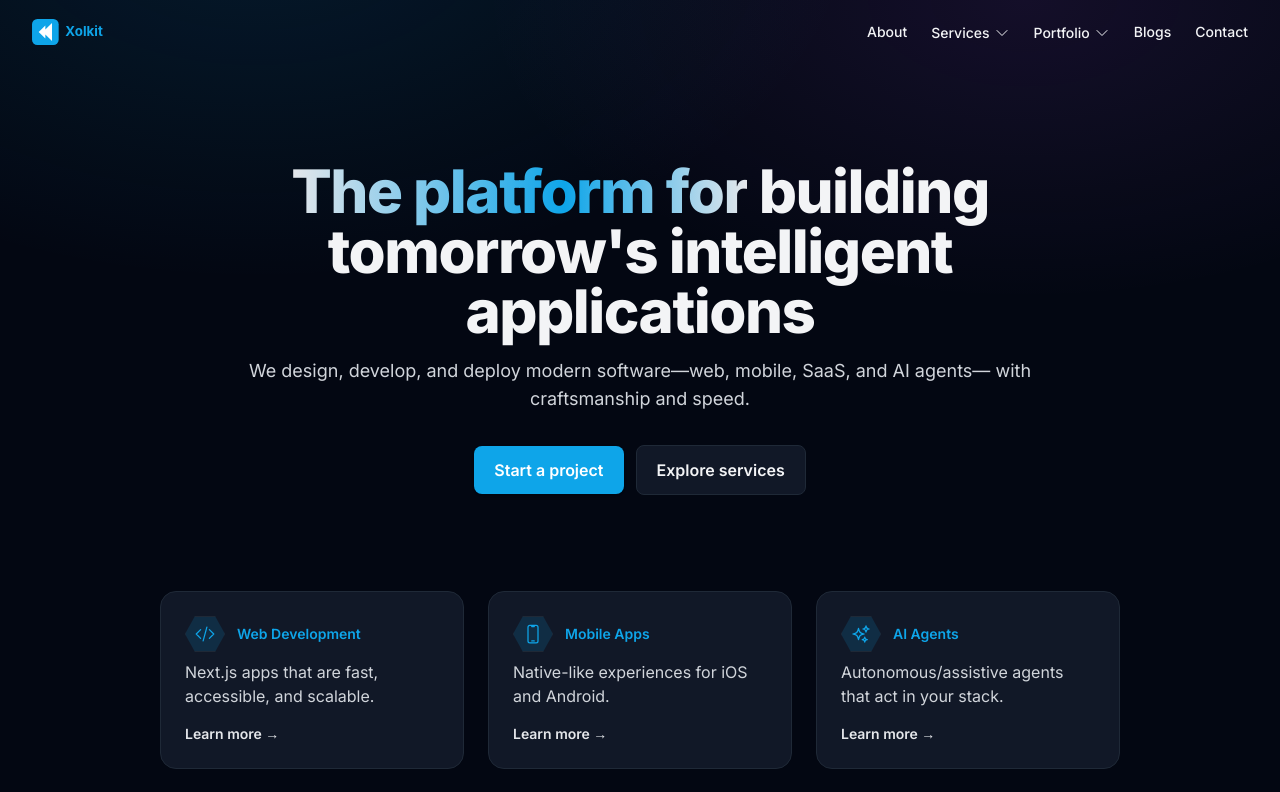
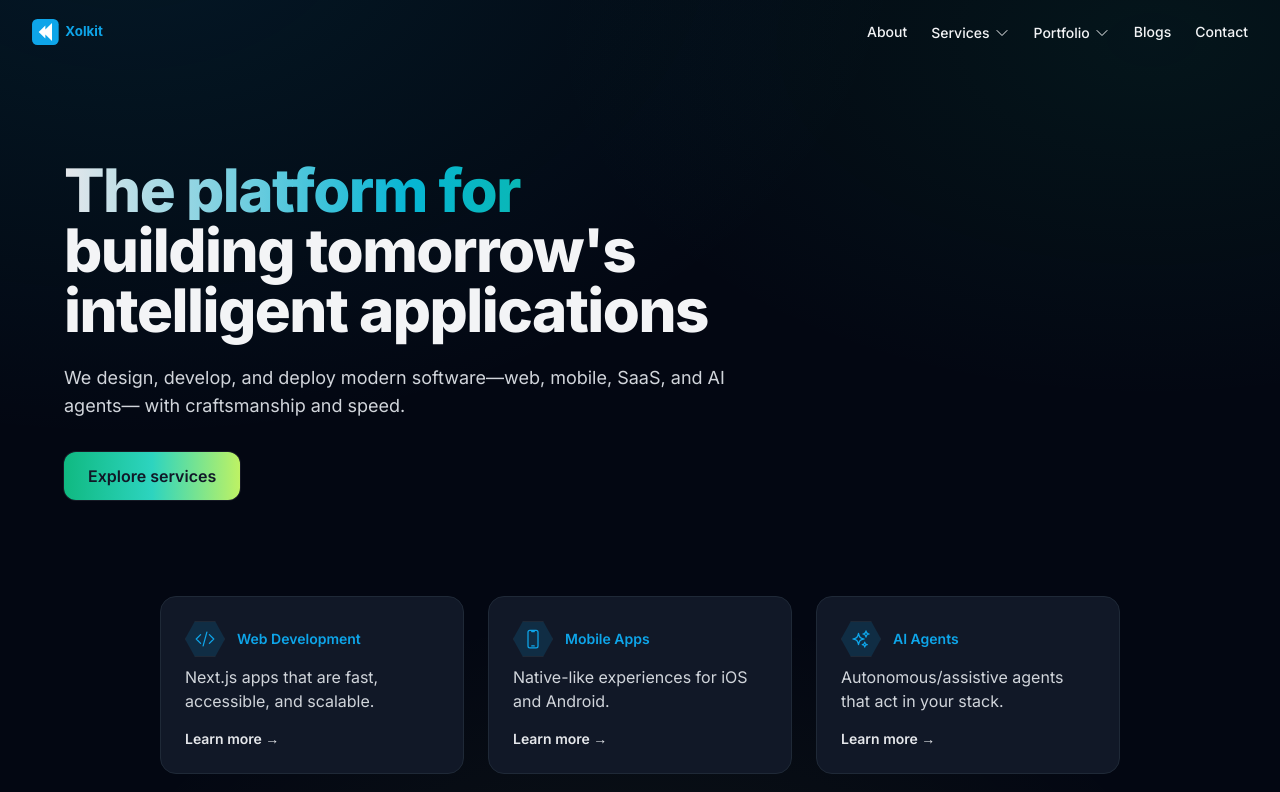
Before and after one commit to shahrukh-tanveer/xolkitweb, a Next.js app: page / in a window 1280 px wide. Shown: the top 792 px of the page. Built offline with nearby package versions, Linux system fonts and the light colour scheme.

Commit message:
nabar tweaks

```diff
--- a/app/globals.css
+++ b/app/globals.css
@@ -15,13 +15,15 @@ html, body {
 body {
   @apply bg-gray-950 text-gray-100 antialiased;
   /* Site-wide tech background */
+  /* Futuristic cyan / teal / soft lime glow (no purple) */
   background-image:
-    radial-gradient(1000px 600px at 20% -10%, rgba(14,165,233,0.12), transparent 60%),
-    radial-gradient(900px 500px at 80% 0%, rgba(168,85,247,0.10), transparent 60%);
-  background-size: auto, auto;
-  background-position: 0 0, 0 0;
-  background-repeat: no-repeat, no-repeat;
-  background-attachment: fixed, fixed;
+    radial-gradient(1200px 800px at 10% -10%, rgba(6,182,212,0.10), transparent 65%), /* cyan */
+    radial-gradient(1000px 600px at 90% 5%, rgba(16,185,129,0.08), transparent 60%),  /* emerald */
+    radial-gradient(800px 500px at 50% 120%, rgba(190,242,100,0.05), transparent 70%); /* lime tint */
+  background-size: auto, auto, auto;
+  background-position: 0 0, 0 0, 0 0;
+  background-repeat: no-repeat, no-repeat, no-repeat;
+  background-attachment: fixed, fixed, fixed;
 }
 
 .container-px {
@@ -29,7 +31,8 @@ body {
 }
 
 .gradient-text {
-  background: linear-gradient(90deg, #e5e7eb, #0EA5E9 60%, #e5e7eb);
+  /* Neutral to cyan/emerald blend (no purple, no strong blue button tone) */
+  background: linear-gradient(90deg, #e5e7eb, #06b6d4 45%, #10b981 85%, #e5e7eb);
   -webkit-background-clip: text;
   -webkit-text-fill-color: transparent;
   background-clip: text;
@@ -52,9 +55,9 @@ body {
   position: absolute;
   inset: 0;
   background-image:
-    radial-gradient(600px 200px at 20% 0%, rgba(14,165,233,0.12), transparent 60%),
-    radial-gradient(500px 200px at 80% 10%, rgba(168,85,247,0.10), transparent 60%),
-    radial-gradient(700px 240px at 50% 100%, rgba(34,197,94,0.08), transparent 60%);
+  radial-gradient(600px 240px at 20% 0%, rgba(6,182,212,0.12), transparent 60%),
+  radial-gradient(500px 220px at 80% 10%, rgba(16,185,129,0.10), transparent 60%),
+  radial-gradient(700px 260px at 50% 100%, rgba(190,242,100,0.07), transparent 60%);
   pointer-events: none;
 }
 
@@ -70,3 +73,30 @@ body {
   mask-image: radial-gradient(circle at center, black 60%, transparent 100%);
   pointer-events: none;
 }
+
+/* Navbar solid (appears after scroll) */
+.navbar-solid {
+  background:
+    radial-gradient(circle at 15% 20%, rgba(6,182,212,0.18), transparent 60%),
+    radial-gradient(circle at 85% 35%, rgba(16,185,129,0.15), transparent 65%),
+    linear-gradient(135deg, rgba(17,24,39,0.85) 0%, rgba(17,24,39,0.92) 30%, rgba(17,24,39,0.9) 70%);
+  backdrop-filter: blur(18px) saturate(180%);
+  -webkit-backdrop-filter: blur(18px) saturate(180%);
+  animation: navbarGlow 6s linear infinite;
+  background-blend-mode: overlay, overlay, normal;
+}
+
+@keyframes navbarGlow {
+  0% { background-position: 0px 0px, 0px 0px, 0 0; }
+  50% { background-position: 10px 4px, -12px -6px, 0 0; }
+  100% { background-position: 0px 0px, 0px 0px, 0 0; }
+}
+
+.navbar-solid-enter {
+  animation: navbarEnter 0.5s ease-out;
+}
+@keyframes navbarEnter {
+  0% { transform: translateY(-100%); opacity: 0; }
+  60% { transform: translateY(6%); opacity: 1; }
+  100% { transform: translateY(0); opacity: 1; }
+}
--- a/app/page.js
+++ b/app/page.js
@@ -13,18 +13,25 @@ export default function HomePage() {
   return (
     <section className="relative overflow-hidden">
       <div className="relative container-px py-16 sm:py-24">
-        <div className="mx-auto max-w-4xl text-center">
-        <h1 className="text-4xl sm:text-6xl font-extrabold tracking-tight">
-          <span className="gradient-text">The platform for</span> building tomorrow's intelligent applications
-        </h1>
-  <p className="mt-4 text-lg text-gray-300">
-          We design, develop, and deploy modern software—web, mobile, SaaS, and AI agents—
-          with craftsmanship and speed.
-        </p>
-        <div className="mt-8 flex items-center justify-center gap-3">
-          <Link href="/contact" className="inline-flex items-center rounded-lg bg-brand px-5 py-3 text-white font-semibold shadow hover:bg-brand-dark">Start a project</Link>
-          <Link href="/services" className="inline-flex items-center rounded-lg border border-gray-800 bg-gray-900 px-5 py-3 font-semibold hover:bg-gray-800 text-gray-100">Explore services</Link>
-        </div>
+        {/* Wrapper centered horizontally; inner text left so line starts align */}
+        <div className="w-full max-w-3xl ">
+          <h1 className="text-4xl sm:text-6xl font-extrabold tracking-tight leading-tight mx-auto">
+            <span className="gradient-text block">The platform for</span>
+            <span className="block text-gray-100">building tomorrow's intelligent applications</span>
+          </h1>
+          <p className="mt-6 text-lg text-gray-300 max-w-2xl">
+            We design, develop, and deploy modern software—web, mobile, SaaS, and AI agents—
+            with craftsmanship and speed.
+          </p>
+          <div className="mt-8 flex items-center gap-3">
+            <Link
+              href="/services"
+              className="group relative inline-flex items-center rounded-xl px-6 py-3 font-semibold text-gray-900 focus-visible:outline-none focus-visible:ring-2 focus-visible:ring-lime-300 transition"
+            >
+              <span className="absolute inset-0 rounded-xl bg-gradient-to-r from-emerald-500 via-teal-400 to-lime-300 shadow-[0_0_0_1px_rgba(255,255,255,0.08)] group-hover:brightness-110 group-active:brightness-95" />
+              <span className="relative">Explore services</span>
+            </Link>
+          </div>
         </div>
       </div>
 
--- a/components/Navbar.js
+++ b/components/Navbar.js
@@ -1,7 +1,7 @@
 "use client";
 import Link from "next/link";
 import Image from "next/image";
-import { Fragment, useState } from "react";
+import { Fragment, useState, useEffect } from "react";
 import { Menu, Transition, Disclosure } from "@headlessui/react";
 import { ChevronDownIcon, Bars3Icon, XMarkIcon } from "@heroicons/react/24/outline";
 
@@ -23,9 +23,31 @@ const portfolio = [
 
 export default function Navbar() {
   const [mobileOpen, setMobileOpen] = useState(false);
+  const [scrollY, setScrollY] = useState(0);
+  const [justActivated, setJustActivated] = useState(false);
+
+  useEffect(() => {
+    const onScroll = () => {
+      const current = window.scrollY;
+      setScrollY(current);
+    };
+    window.addEventListener("scroll", onScroll, { passive: true });
+    return () => window.removeEventListener("scroll", onScroll);
+  }, []);
+
+  const solid = scrollY > 32; // threshold to become solid
+
+  // Trigger a one-off reveal animation when becoming solid
+  useEffect(() => {
+    if (solid) {
+      setJustActivated(true);
+      const t = setTimeout(() => setJustActivated(false), 500);
+      return () => clearTimeout(t);
+    }
+  }, [solid]);
 
   return (
-  <header className="sticky top-0 z-50 bg-transparent border-b border-transparent">
+  <header className={`sticky top-0 z-50 transition-colors duration-500 ${solid ? "navbar-solid shadow-[0_8px_32px_-10px_rgba(0,0,0,0.85)]" : "bg-transparent"} ${justActivated ? "navbar-solid-enter" : ""}`}>
       <nav className="container-px">
         <div className="flex h-16 items-center justify-between">
           <div className="flex items-center gap-3">
```
